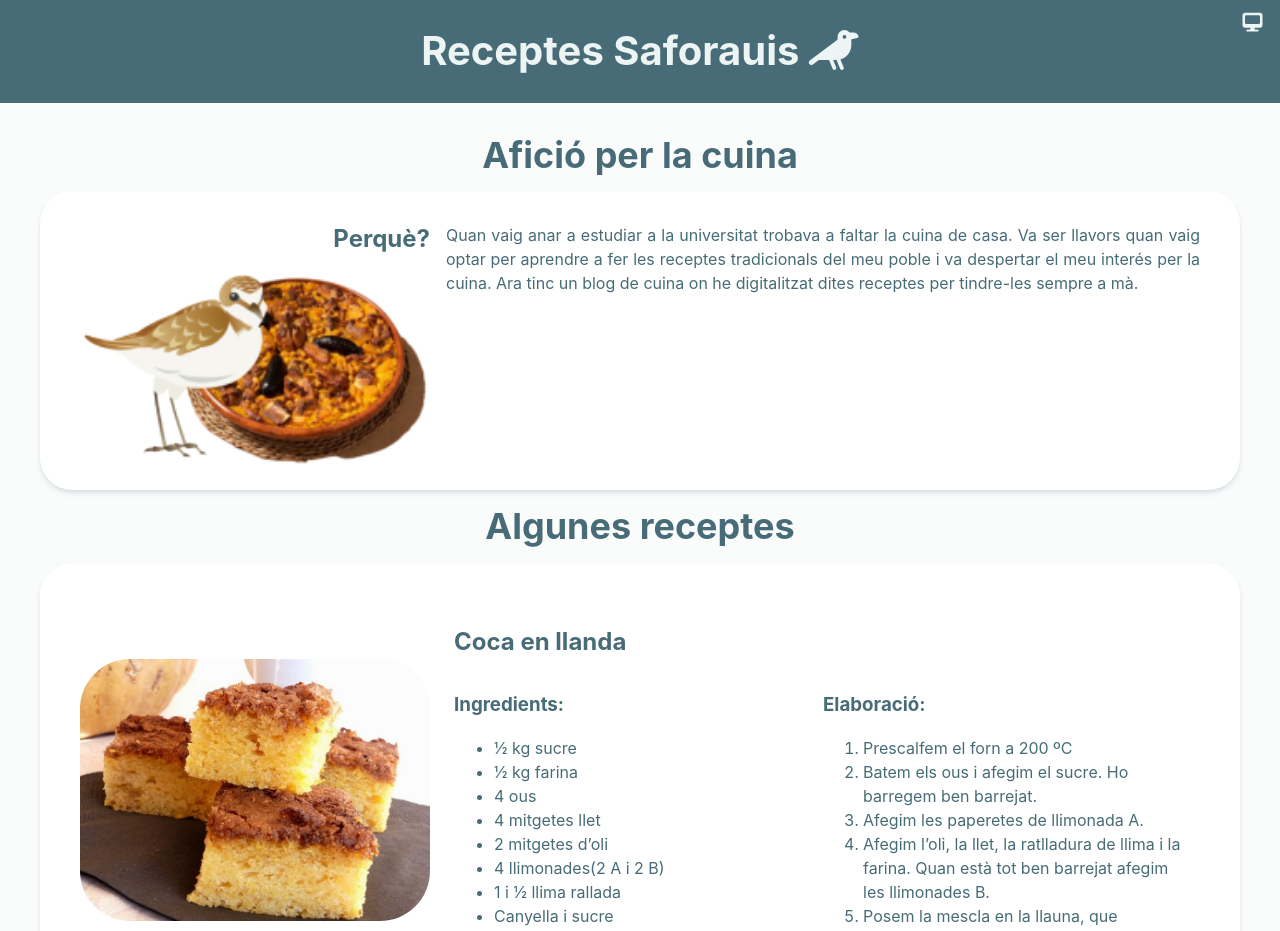
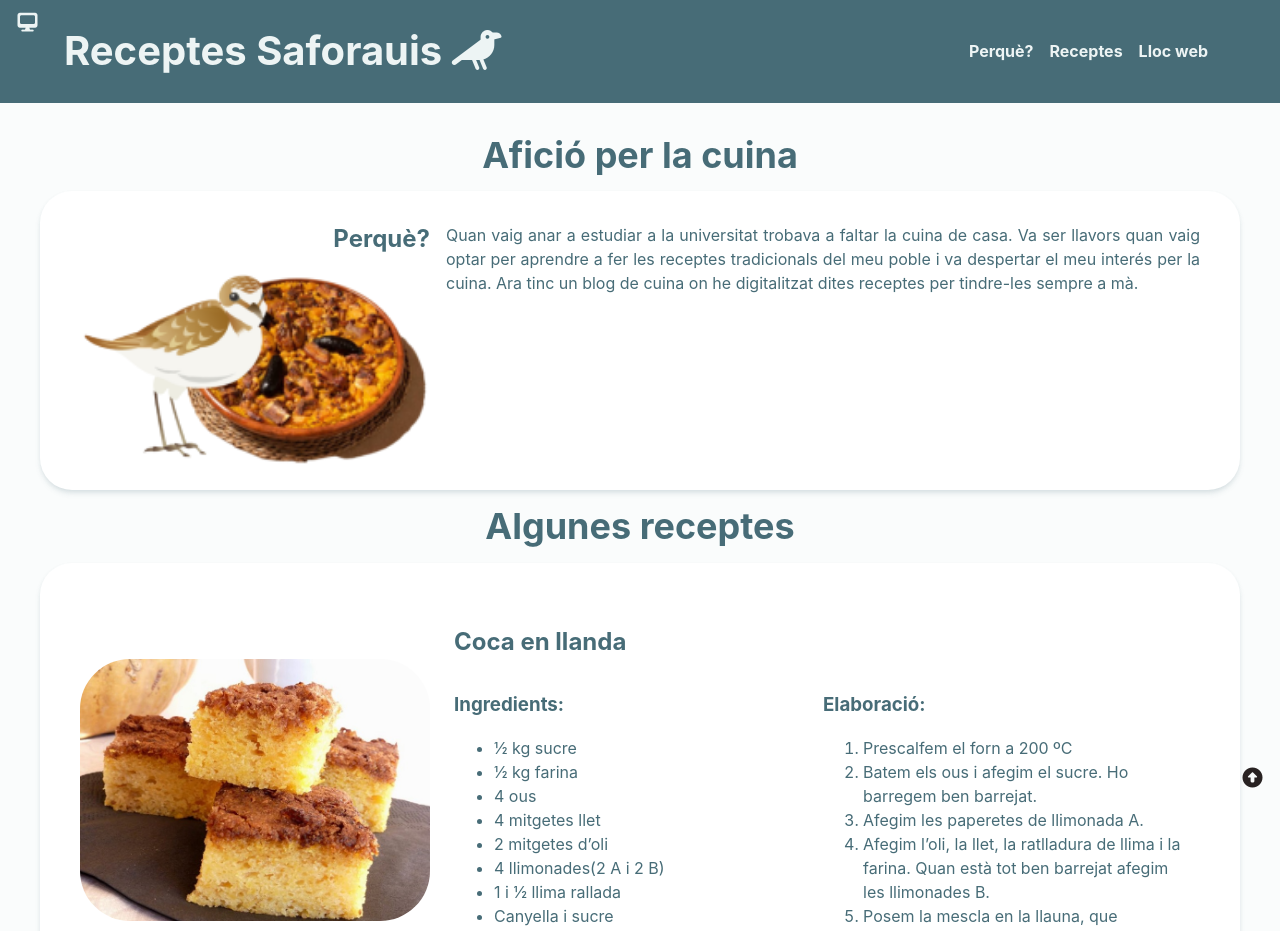
Before and after one commit to rfusterbertomeu/PAC1, a website built with Parcel: page src/index.html in a window 1280 px wide. Shown: the top 931 px of the page. Built offline with nearby package versions, Linux system fonts and the light colour scheme; a small style sheet from the web is missing; files whose address does not match are found by name.

Commit message:
menu i link per a pujar

```diff
--- a/src/assets/scripts/main.js
+++ b/src/assets/scripts/main.js
@@ -10,7 +10,7 @@
  * Write any other JavaScript below
  */
 axe.run({
-  runOnly: ['wcag2a', 'wcag2aa', 'best-practice']
+  runOnly: ['wcag2a', 'wcag2aa', 'wcag2aa', 'best-practice']
 },).then((results) => {
   // Analitzar els resultats
   if (results.violations.length > 0) {
--- a/src/assets/styles/layouts/_footer.scss
+++ b/src/assets/styles/layouts/_footer.scss
@@ -12,4 +12,14 @@
 
   // Visual
   background-color: $blog-primary;
+
+  &__link--up {
+    position: fixed;
+    right: 0;
+    bottom: 0;
+    margin-bottom: 10px;
+    margin-right: 15px;
+    font-size: 20px;
+    color: invert($blog-secondary, 90%);
+  }
 }
--- a/src/assets/styles/layouts/_header.scss
+++ b/src/assets/styles/layouts/_header.scss
@@ -4,6 +4,24 @@
   justify-content: center;
   align-items: center;
   width: 100%;
+  padding-inline: 4rem;
+
+  @media (min-width: $mq-min-tablet-width) {
+    flex-direction: row;
+    justify-content: space-between;
+
+    &__titol {
+      order: 1;
+    }
+
+    &__nav {
+      order: 2;
+    }
+
+    &__menu {
+      display: flex;
+    }
+  }
 
   &__link {
     font: $font-family-sans-serif ;
@@ -23,18 +41,45 @@
     }
 
     &:hover {
-      color: invert($blog-secondary, 90%);
       text-decoration: underline;
+    }
+  }
 
+  &__menu {
+    list-style: none;
+    padding-inline: 0;
+
+    &-item{
+      // Box model
+      padding-inline: 0.5rem;
+
+      // Visual
+      text-decoration: none;
+    }
+
+    &-link{
+      // Tipografia
+      font-weight: 700;
+      color: $blog-secondary;
+
+      // Visual
+      text-decoration: none;
+
+      &:hover {
+        text-decoration: underline;
+      }
     }
   }
 
   &__device {
+    // Box model
     position: fixed;
     top: 0;
-    right: 0;
+    left: 0;
     margin-top: 10px;
-    margin-right: 15px;
+    margin-left: 15px;
+
+    // Tipografia
     font-size: 20px;
     color: $blog-secondary;
 
--- a/src/index.html
+++ b/src/index.html
@@ -12,9 +12,9 @@
 <body class="body">
   <include src="./views/header.html"></include>
   <main class="container">
-    <h1 class="container__titol">Afició per la cuina</h1>
+    <h1 class="container__titol" id="why">Afició per la cuina</h1>
     <include src="./views/about_me.html"></include>
-    <h1 class="container__titol">Algunes receptes</h1>
+    <h1 class="container__titol" id="receptes">Algunes receptes</h1>
     <include src="./views/recepta_1.html"></include>
     <include src="./views/recepta_2.html"></include>
   </main>
--- a/src/views/footer.html
+++ b/src/views/footer.html
@@ -1,3 +1,6 @@
 <footer class="footer">
     <p>&copy; https://receptessaforauis.wordpress.com/ | Roser Fuster Bertomeu</p>
+    <a class="footer__link--up" href="#header" aria-label="Puja dalt">
+        <i class="fa-solid fa-circle-up"></i>
+    </a>
 </footer>
--- a/src/views/header.html
+++ b/src/views/header.html
@@ -1,11 +1,24 @@
-<header class="header">
-  <h1 class="header__titol animate__animated animate__pulse animate__delay-5s animate__repeat-2">
-    <a class="header__link" href="https://receptessaforauis.wordpress.com/" target="_blank"> Receptes Saforauis <i
-        class="fa-solid fa-crow"></i></a>
-  </h1>
+<header class="header" id="header">
   <p class="header__device">
     <i class="header__device--hidden-mobile fa-solid fa-mobile-screen"></i>
     <i class="header__device--hidden-tablet fa-solid fa-tablet-screen-button"></i>
     <i class="header__device--hidden-desktop fa-solid fa-desktop"></i>
   </p>
+  <h1 class="header__titol animate__animated animate__pulse animate__delay-5s animate__repeat-2">
+    <a class="header__link" href="https://receptessaforauis.wordpress.com/" target="_blank"> Receptes Saforauis <i
+        class="fa-solid fa-crow"></i></a>
+  </h1>
+  <nav class="header__nav">
+    <ul class="header__menu">
+      <li class="header__menu-item">
+        <a class="header__menu-link" href="#why">Perquè?</a>
+      </li>
+      <li class="header__menu-item">
+        <a class="header__menu-link" href="#receptes">Receptes</a>
+      </li>
+      <li class="header__menu-item">
+        <a class="header__menu-link" href="https://receptessaforauis.wordpress.com/" target="_blank">Lloc web</a>
+      </li>
+    </ul>
+  </nav>
 </header>
```
